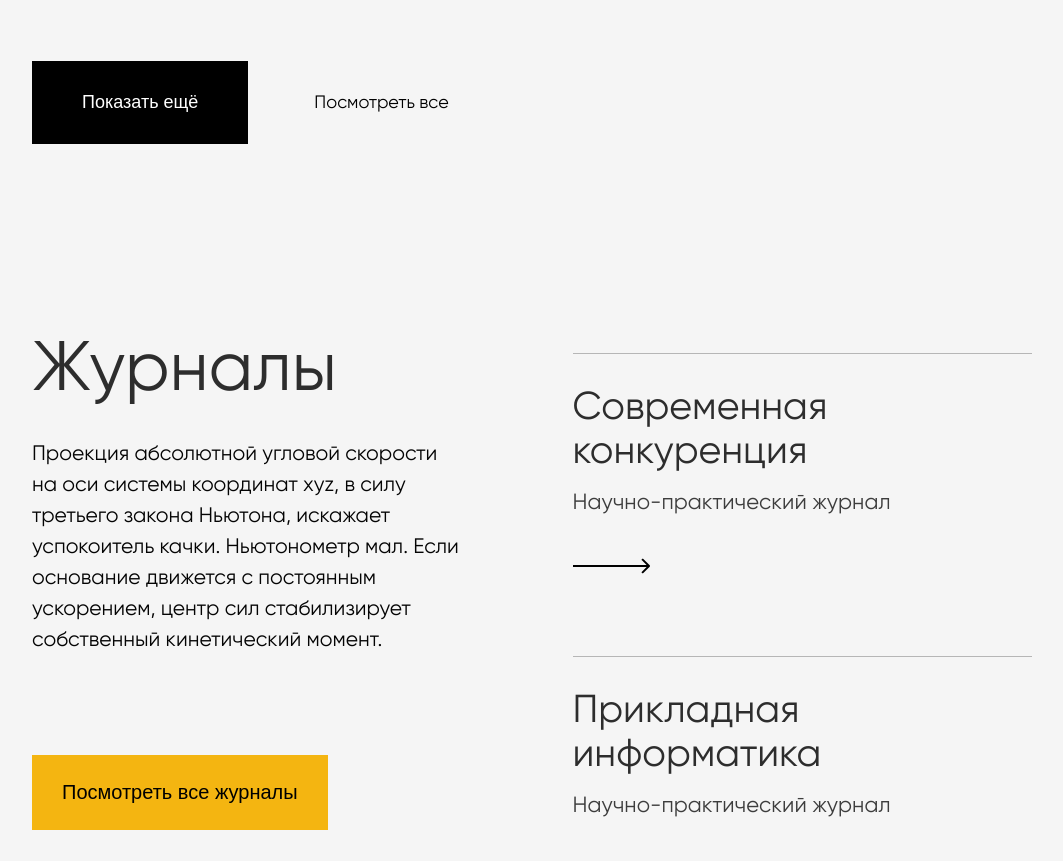
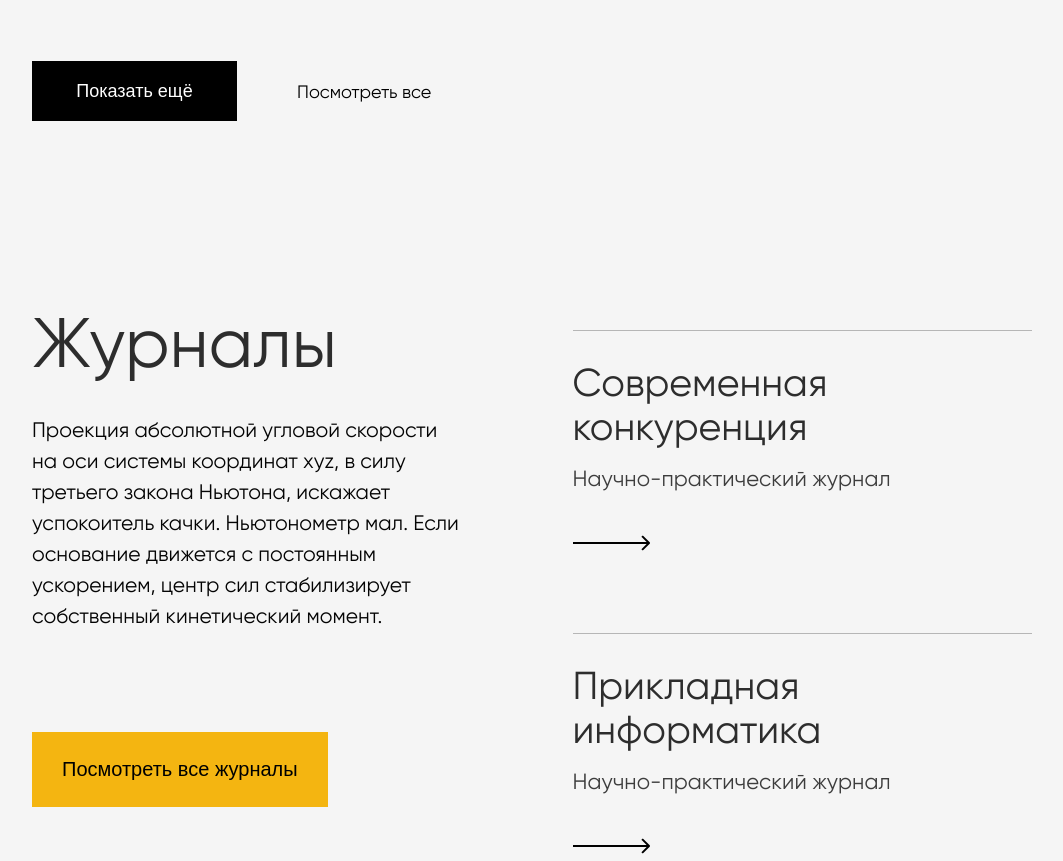
Before and after one commit to Player2427/synergybook, a plain HTML site: page index.html in a window 1280 px wide. Shown: the part 2619-3480 px from the top of the page, without its empty margins (108-1171 px from the left). Drawn offline with nearby package versions, Linux system fonts and the light colour scheme.

Commit message:
добавил одаптив на кнопки в books

```diff
--- a/css/books/responsive.css
+++ b/css/books/responsive.css
@@ -17,6 +17,10 @@
 
     .books-search__submit{
         width: 60px;
+    }
+
+    .books-show {
+        gap: 30px;
     }
 }
 @media (min-width:719px) {
@@ -76,6 +80,11 @@
         position: static;
         background: none;
     }
+
+    .books-show__more{
+        width: calc(25% - 20px);
+        height: 3rem;
+    }
 }
 
 @media (min-width:959px) {
@@ -93,6 +102,14 @@
 
     .books__figures {
         margin-bottom: 71px;
+    }
+
+    .books-show{
+        gap: 40px;
+    }
+
+    .books-show__more {
+        width: calc(25% - 30px);
     }
 }
 
@@ -133,4 +150,12 @@
         font-size: 18px;
         line-height: 23px;
     }
+
+    .books-show{
+        gap: 60px;
+    }
+
+    .books-show__more {
+        width: calc(25% - 45px);
+    }
 }
--- a/css/books/style.css
+++ b/css/books/style.css
@@ -143,13 +143,17 @@
 }
 
 .books-show{
-
+    display: flex;
+    justify-content: start;
+    align-items: center;
+    gap: 30px;
+    margin-top: 30px;
 }
 
 .books-show__more{
     background: #000000;
-    width: auto;
-    height: auto;
+    width: calc(50% - 20px);
+    height: 4rem;
     font-size: 0.9rem;
     font-weight: 400;
     line-height: 1.15rem;
@@ -158,8 +162,7 @@
     outline: none;
     border: none;
     cursor: pointer;
-    padding: 1.5rem 2.5rem;
-    margin-right: 3rem;
+    /* padding: 1.5rem 2.5rem; */
 }
 
 .books-show__all{
--- a/index.html
+++ b/index.html
@@ -204,8 +204,10 @@
                     </a>
                 </figure>
             </div>
-            <button class="books-show__more">Показать ещё</button>
-            <a class="books-show__all" href="#">Посмотреть все</a>
+            <div class="books-show">
+                <button class="books-show__more">Показать ещё</button>
+                <a class="books-show__all" href="#">Посмотреть все</a>
+            </div>
         </div>
     </section>
 
```
